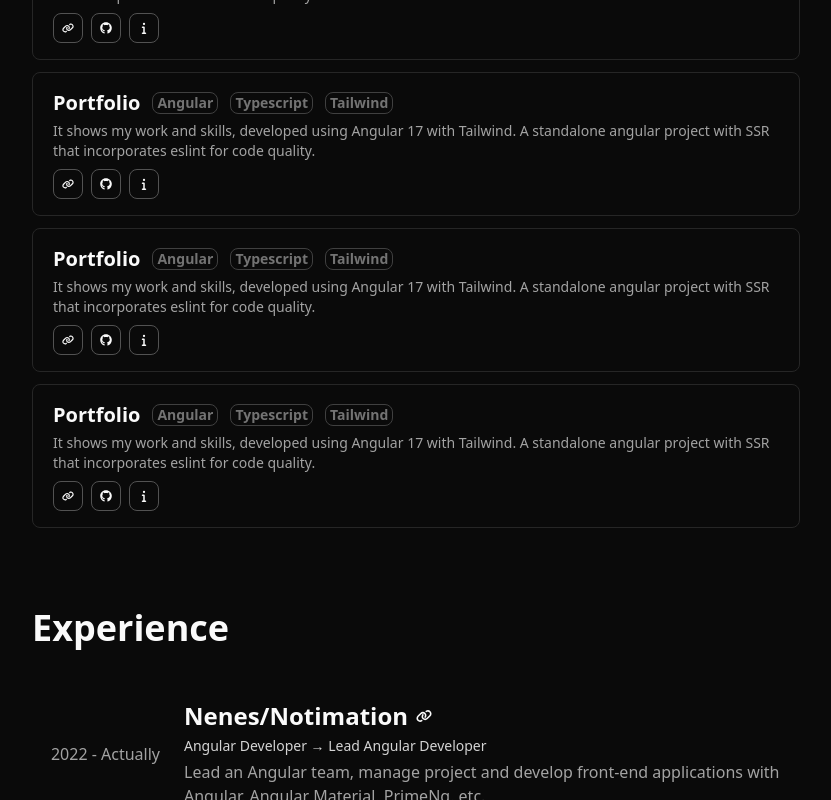
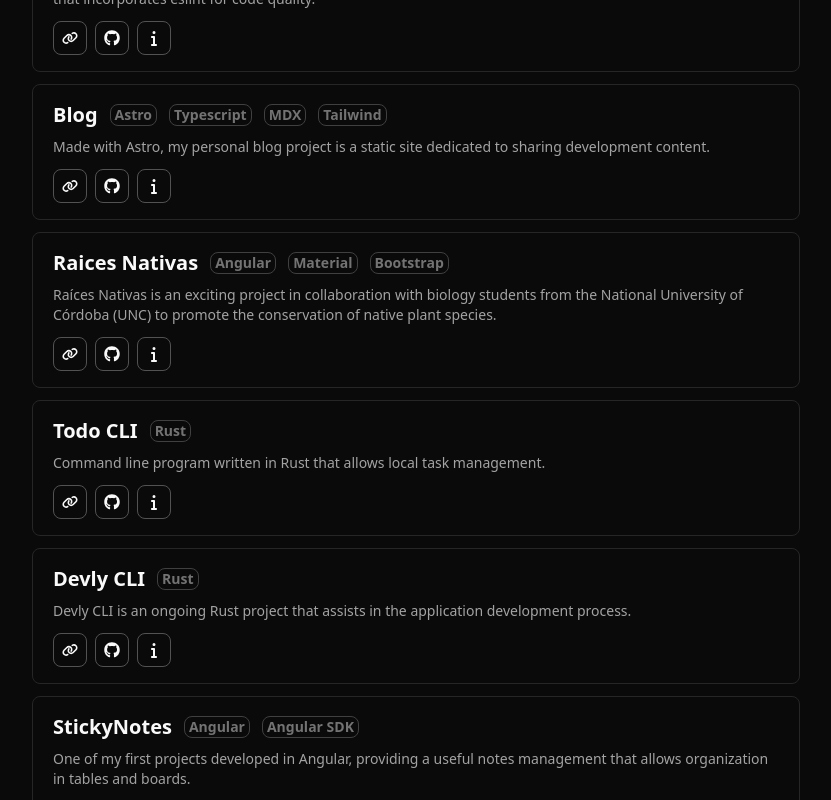
Before and after one commit to Chewbacca-14/portfolio, an Angular app: page / in a window 1280 px wide. Shown: the part 840-1640 px from the top of the page, without its empty margins (224-1055 px from the left). Built offline with nearby package versions, Linux system fonts and the light colour scheme.

Commit message:
✨ Feat: Projects mock and interface

```diff
--- a/src/app/pages/home/components/projects/projects.component.ts
+++ b/src/app/pages/home/components/projects/projects.component.ts
@@ -1,7 +1,9 @@
 import { Component } from '@angular/core';
+import { PROJECTS } from '@assets/data/projects.mock';
 import { GithubIconComponent } from '@shared/components/github-icon/github-icon.component';
 import { InfoIconComponent } from '@shared/components/info-icon/info-icon.component';
 import { LinkIconComponent } from '@shared/components/link-icon/link-icon.component';
+import { Project } from 'src/app/models/project.interface';
 
 @Component({
   selector: 'app-projects',
@@ -11,200 +13,56 @@ import { LinkIconComponent } from '@shared/components/link-icon/link-icon.compon
     <section>
       <h2 class="text-4xl font-semibold">Projects</h2>
       <ul class="mt-10 flex flex-col gap-3">
+        @for (project of projects; track project.id) {
           <li>
             <article
               class="px-5 py-4 border border-neutral-800 rounded-lg hover:scale-[102%] transition-all"
             >
-            <header class="flex gap-3 items-center mb-1">
-              <h3 class="text-xl font-semibold">Portfolio</h3>
+              <header class="flex gap-3 items-center mb-2">
+                <h3 class="text-xl font-semibold">{{ project.title }}</h3>
                 <ul class="flex gap-3">
+                  @for (tag of project.tags; track $index) {
                     <li
                       class="px-1 border rounded-lg text-sm border-neutral-700 text-neutral-500 font-semibold"
                     >
-                  Angular
+                      {{ tag }}
                     </li>
-                <li
-                  class="px-1 border rounded-lg text-sm border-neutral-700 text-neutral-500 font-semibold"
-                >
-                  Typescript
-                </li>
-                <li
-                  class="px-1 border rounded-lg text-sm border-neutral-700 text-neutral-500 font-semibold"
-                >
-                  Tailwind
-                </li>
+                  }
                 </ul>
               </header>
-            <p class="text-sm text-neutral-400 mb-2">
-              It shows my work and skills, developed using Angular 17 with
-              Tailwind. A standalone angular project with SSR that incorporates
-              eslint for code quality.
+              <p class="text-sm text-neutral-400 mb-3">
+                {{ project.description }}
               </p>
               <footer class="flex gap-2">
+                <a
+                  [href]="project.url"
+                  class="hover:scale-110 transition-all fill-neutral-50 border border-neutral-600 rounded-lg p-2 text-sm"
+                  target="_blank"
+                  rel="noopener noreferrer"
+                >
+                  <app-link-icon class="h-4 w-4" />
+                </a>
+                <a
+                  [href]="project.repo"
+                  class="hover:scale-110 transition-all fill-neutral-50 border border-neutral-600 rounded-lg p-2 text-sm"
+                  target="_blank"
+                  rel="noopener noreferrer"
+                >
+                  <app-github-icon class="h-4 w-4" />
+                </a>
                 <button
                   class="hover:scale-110 transition-all fill-neutral-50 border border-neutral-600 rounded-lg p-2 text-sm"
                 >
-                <app-link-icon class="h-3 w-3" />
-              </button>
-              <button
-                class="hover:scale-110 transition-all fill-neutral-50 border border-neutral-600 rounded-lg p-2 text-sm"
-              >
-                <app-github-icon class="h-3 w-3" />
-              </button>
-              <button
-                class="hover:scale-110 transition-all fill-neutral-50 border border-neutral-600 rounded-lg p-2 text-sm"
-              >
-                <app-info-icon class="h-3 w-3" />
+                  <app-info-icon class="h-4 w-4" />
                 </button>
               </footer>
             </article>
           </li>
-        <li>
-          <article
-            class="px-5 py-4 border border-neutral-800 rounded-lg hover:scale-[102%] transition-all"
-          >
-            <header class="flex gap-3 items-center mb-1">
-              <h3 class="text-xl font-semibold">Portfolio</h3>
-              <ul class="flex gap-3">
-                <li
-                  class="px-1 border rounded-lg text-sm border-neutral-700 text-neutral-500 font-semibold"
-                >
-                  Angular
-                </li>
-                <li
-                  class="px-1 border rounded-lg text-sm border-neutral-700 text-neutral-500 font-semibold"
-                >
-                  Typescript
-                </li>
-                <li
-                  class="px-1 border rounded-lg text-sm border-neutral-700 text-neutral-500 font-semibold"
-                >
-                  Tailwind
-                </li>
-              </ul>
-            </header>
-            <p class="text-sm text-neutral-400 mb-2">
-              It shows my work and skills, developed using Angular 17 with
-              Tailwind. A standalone angular project with SSR that incorporates
-              eslint for code quality.
-            </p>
-            <footer class="flex gap-2">
-              <button
-                class="hover:scale-110 transition-all fill-neutral-50 border border-neutral-600 rounded-lg p-2 text-sm"
-              >
-                <app-link-icon class="h-3 w-3" />
-              </button>
-              <button
-                class="hover:scale-110 transition-all fill-neutral-50 border border-neutral-600 rounded-lg p-2 text-sm"
-              >
-                <app-github-icon class="h-3 w-3" />
-              </button>
-              <button
-                class="hover:scale-110 transition-all fill-neutral-50 border border-neutral-600 rounded-lg p-2 text-sm"
-              >
-                <app-info-icon class="h-3 w-3" />
-              </button>
-            </footer>
-          </article>
-        </li>
-        <li>
-          <article
-            class="px-5 py-4 border border-neutral-800 rounded-lg hover:scale-[102%] transition-all"
-          >
-            <header class="flex gap-3 items-center mb-1">
-              <h3 class="text-xl font-semibold">Portfolio</h3>
-              <ul class="flex gap-3">
-                <li
-                  class="px-1 border rounded-lg text-sm border-neutral-700 text-neutral-500 font-semibold"
-                >
-                  Angular
-                </li>
-                <li
-                  class="px-1 border rounded-lg text-sm border-neutral-700 text-neutral-500 font-semibold"
-                >
-                  Typescript
-                </li>
-                <li
-                  class="px-1 border rounded-lg text-sm border-neutral-700 text-neutral-500 font-semibold"
-                >
-                  Tailwind
-                </li>
-              </ul>
-            </header>
-            <p class="text-sm text-neutral-400 mb-2">
-              It shows my work and skills, developed using Angular 17 with
-              Tailwind. A standalone angular project with SSR that incorporates
-              eslint for code quality.
-            </p>
-            <footer class="flex gap-2">
-              <button
-                class="hover:scale-110 transition-all fill-neutral-50 border border-neutral-600 rounded-lg p-2 text-sm"
-              >
-                <app-link-icon class="h-3 w-3" />
-              </button>
-              <button
-                class="hover:scale-110 transition-all fill-neutral-50 border border-neutral-600 rounded-lg p-2 text-sm"
-              >
-                <app-github-icon class="h-3 w-3" />
-              </button>
-              <button
-                class="hover:scale-110 transition-all fill-neutral-50 border border-neutral-600 rounded-lg p-2 text-sm"
-              >
-                <app-info-icon class="h-3 w-3" />
-              </button>
-            </footer>
-          </article>
-        </li>
-        <li>
-          <article
-            class="px-5 py-4 border border-neutral-800 rounded-lg hover:scale-[102%] transition-all"
-          >
-            <header class="flex gap-3 items-center mb-1">
-              <h3 class="text-xl font-semibold">Portfolio</h3>
-              <ul class="flex gap-3">
-                <li
-                  class="px-1 border rounded-lg text-sm border-neutral-700 text-neutral-500 font-semibold"
-                >
-                  Angular
-                </li>
-                <li
-                  class="px-1 border rounded-lg text-sm border-neutral-700 text-neutral-500 font-semibold"
-                >
-                  Typescript
-                </li>
-                <li
-                  class="px-1 border rounded-lg text-sm border-neutral-700 text-neutral-500 font-semibold"
-                >
-                  Tailwind
-                </li>
-              </ul>
-            </header>
-            <p class="text-sm text-neutral-400 mb-2">
-              It shows my work and skills, developed using Angular 17 with
-              Tailwind. A standalone angular project with SSR that incorporates
-              eslint for code quality.
-            </p>
-            <footer class="flex gap-2">
-              <button
-                class="hover:scale-110 transition-all fill-neutral-50 border border-neutral-600 rounded-lg p-2 text-sm"
-              >
-                <app-link-icon class="h-3 w-3" />
-              </button>
-              <button
-                class="hover:scale-110 transition-all fill-neutral-50 border border-neutral-600 rounded-lg p-2 text-sm"
-              >
-                <app-github-icon class="h-3 w-3" />
-              </button>
-              <button
-                class="hover:scale-110 transition-all fill-neutral-50 border border-neutral-600 rounded-lg p-2 text-sm"
-              >
-                <app-info-icon class="h-3 w-3" />
-              </button>
-            </footer>
-          </article>
-        </li>
+        }
       </ul>
     </section>
   `,
 })
-export class ProjectsComponent {}
+export class ProjectsComponent {
+  projects: Project[] = PROJECTS;
+}
--- a/src/assets/data/projects.mock.ts
+++ b/src/assets/data/projects.mock.ts
@@ -0,0 +1,58 @@
+import { Project } from 'src/app/models/project.interface';
+
+export const PROJECTS: Project[] = [
+  {
+    id: '1',
+    title: 'Portfolio',
+    tags: ['Angular', 'Typescript', 'Tailwind', 'SSR'],
+    description:
+      'It shows my work and skills, developed using Angular 17 with Tailwind. A standalone angular project with SSR that incorporates eslint for code quality.',
+    url: '',
+    repo: '',
+  },
+  {
+    id: '11',
+    title: 'Blog',
+    tags: ['Astro', 'Typescript', 'MDX', 'Tailwind'],
+    description:
+      'Made with Astro, my personal blog project is a static site dedicated to sharing development content. ',
+    url: '',
+    repo: '',
+  },
+  {
+    id: '2',
+    title: 'Raices Nativas',
+    tags: ['Angular', 'Material', 'Bootstrap'],
+    description:
+      'Raíces Nativas is an exciting project in collaboration with biology students from the National University of Córdoba (UNC) to promote the conservation of native plant species. ',
+    url: '',
+    repo: '',
+  },
+  {
+    id: '3',
+    title: 'Todo CLI',
+    tags: ['Rust'],
+    description:
+      'Command line program written in Rust that allows local task management.',
+    url: '',
+    repo: '',
+  },
+  {
+    id: '4',
+    title: 'Devly CLI',
+    tags: ['Rust'],
+    description:
+      'Devly CLI is an ongoing Rust project that assists in the application development process.',
+    url: '',
+    repo: '',
+  },
+  {
+    id: '5',
+    title: 'StickyNotes',
+    tags: ['Angular', 'Angular SDK'],
+    description:
+      'One of my first projects developed in Angular, providing a useful notes management that allows organization in tables and boards.',
+    url: '',
+    repo: '',
+  },
+];
```
Also changed, not shown: src/app/models/project.interface.ts (added, +8 -0 lines). Lines whose indentation alone changed are shown as unchanged.
